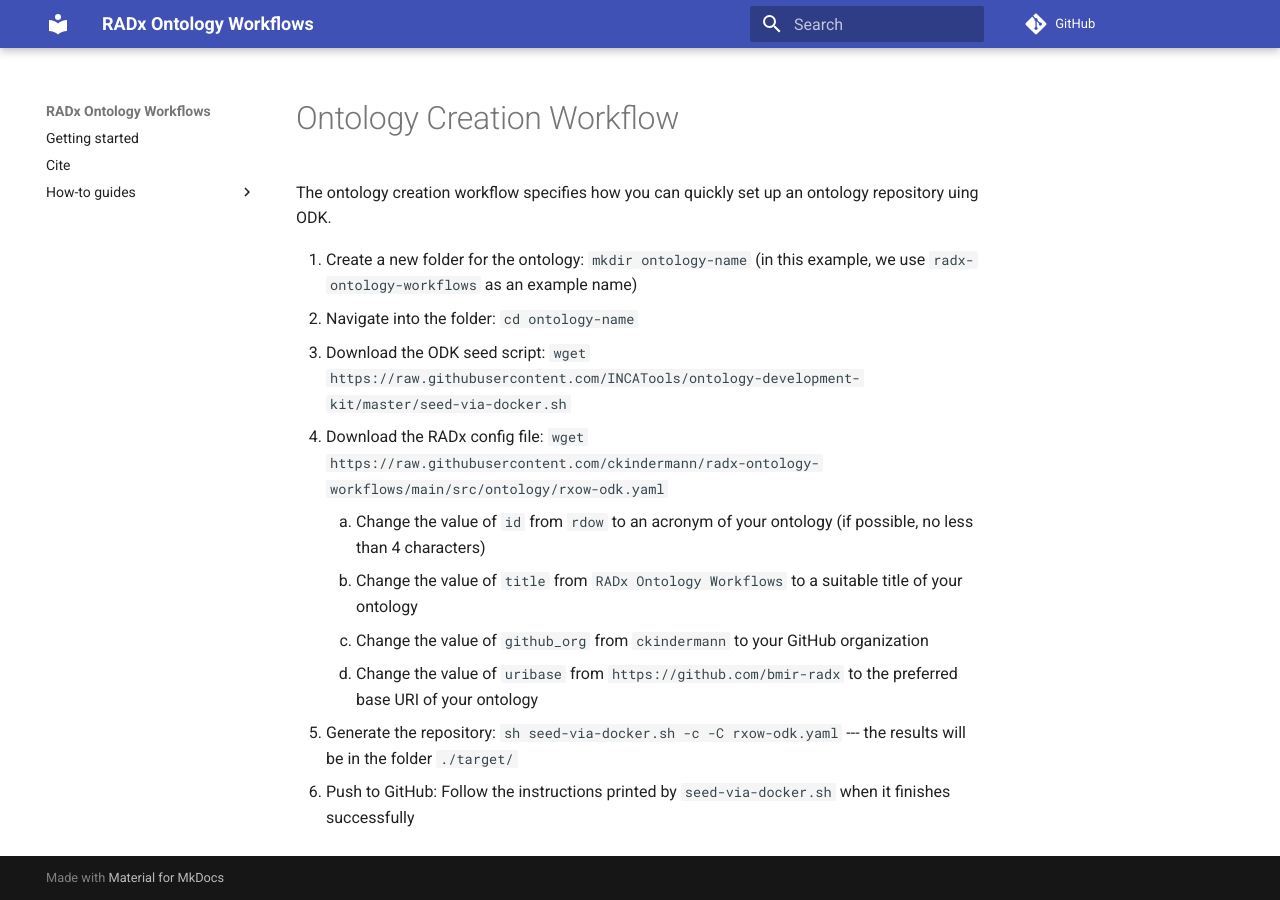
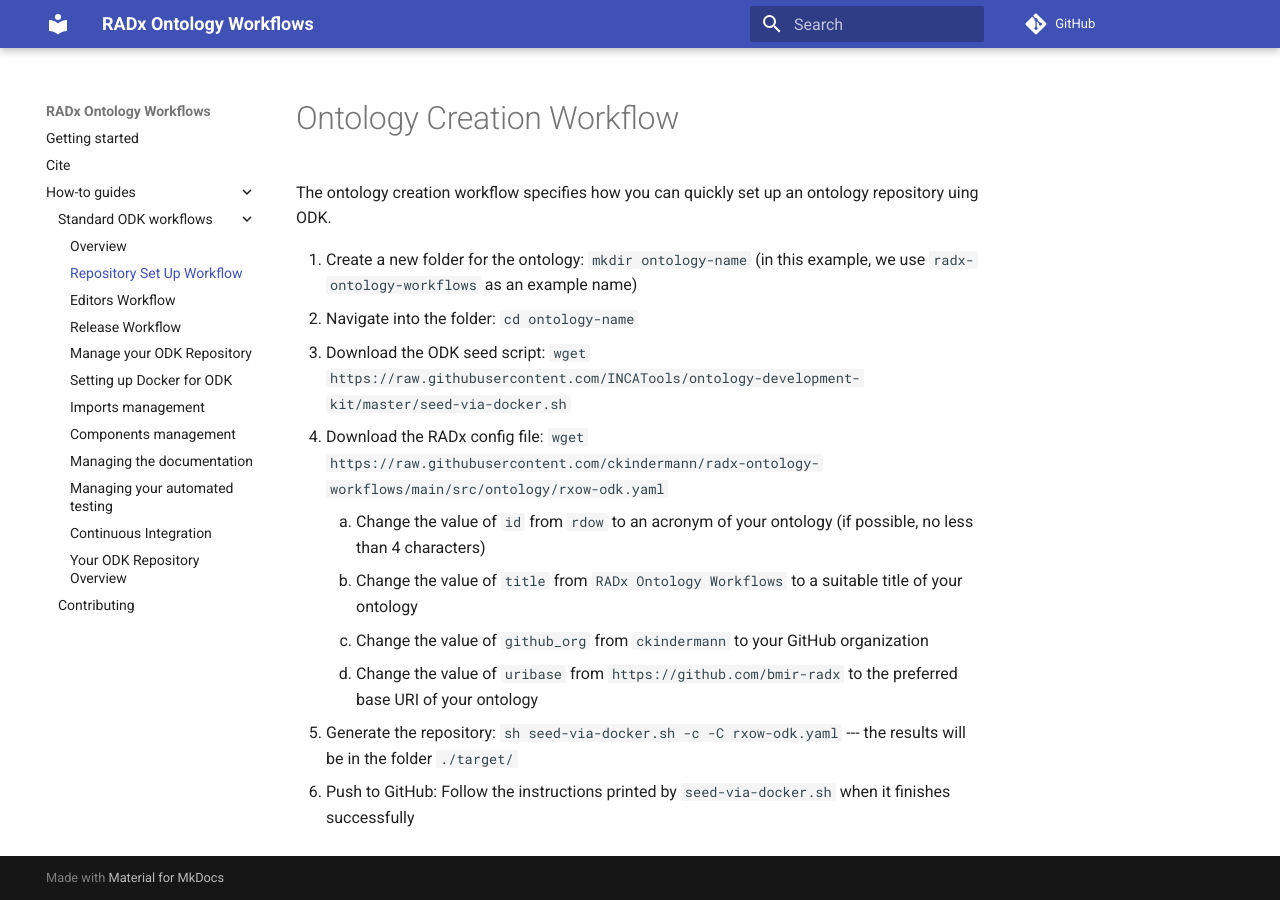
Before and after one commit to ckindermann/radx-ontology-workflows, an MkDocs documentation site: the page built from docs/odk-workflows/RepositorySetup.md, in a window 1280 px wide. Built offline with MkDocs 1.6.1 and Material for MkDocs 9.7.7, drawn with Linux system fonts in a browser that asks for light colours; comment, search, counter and statistics services are not loaded.

Commit message:
Add repository setup

```diff
--- a/mkdocs.yaml
+++ b/mkdocs.yaml
@@ -27,6 +27,7 @@ nav:
   - How-to guides:
       - Standard ODK workflows:
           - Overview: odk-workflows/index.md
+          - Repository Set Up Workflow : odk-workflows/RepositorySetup.md
           - Editors Workflow: odk-workflows/EditorsWorkflow.md
           - Release Workflow: odk-workflows/ReleaseWorkflow.md
           - Manage your ODK Repository: odk-workflows/RepoManagement.md
```
